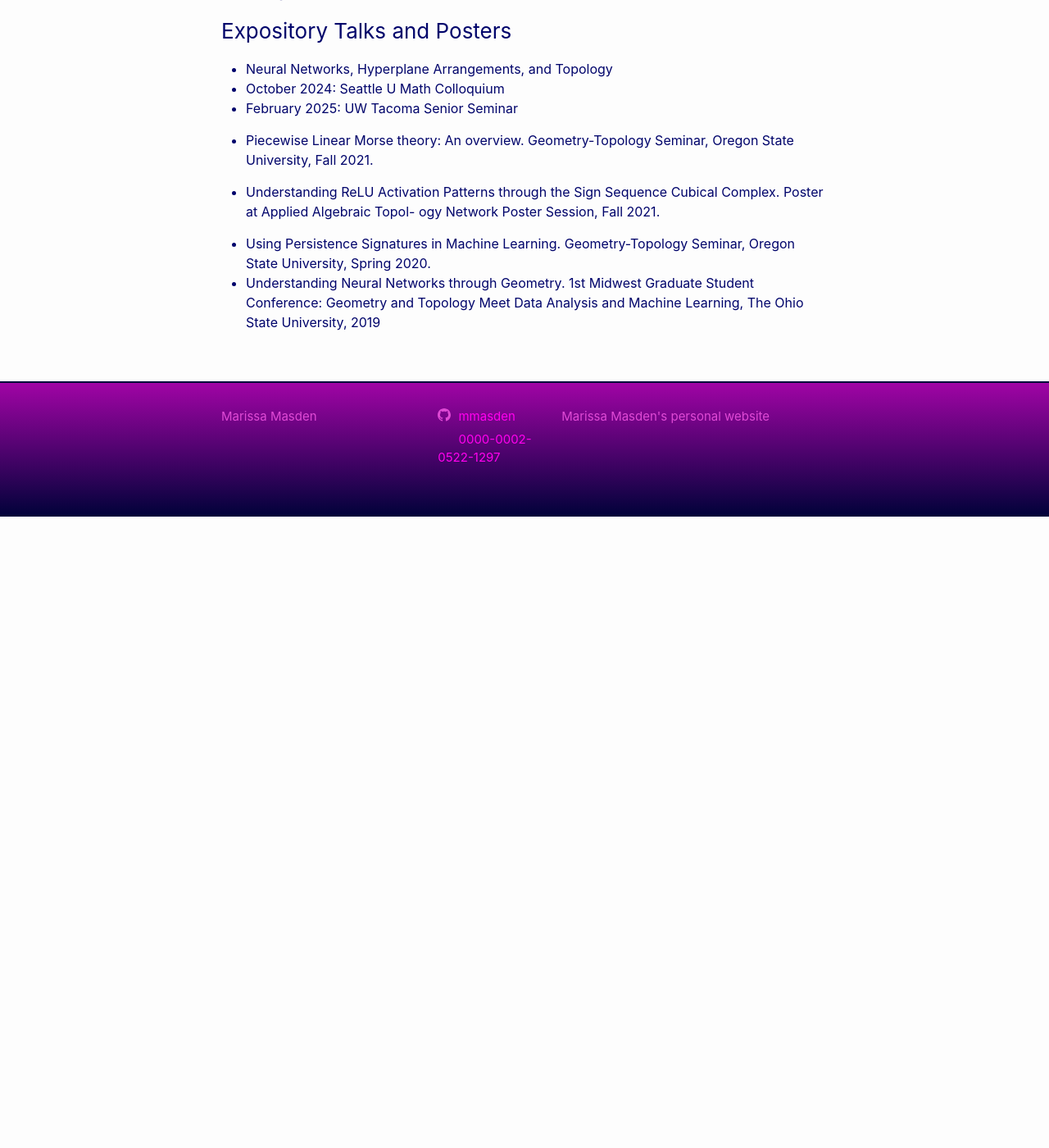
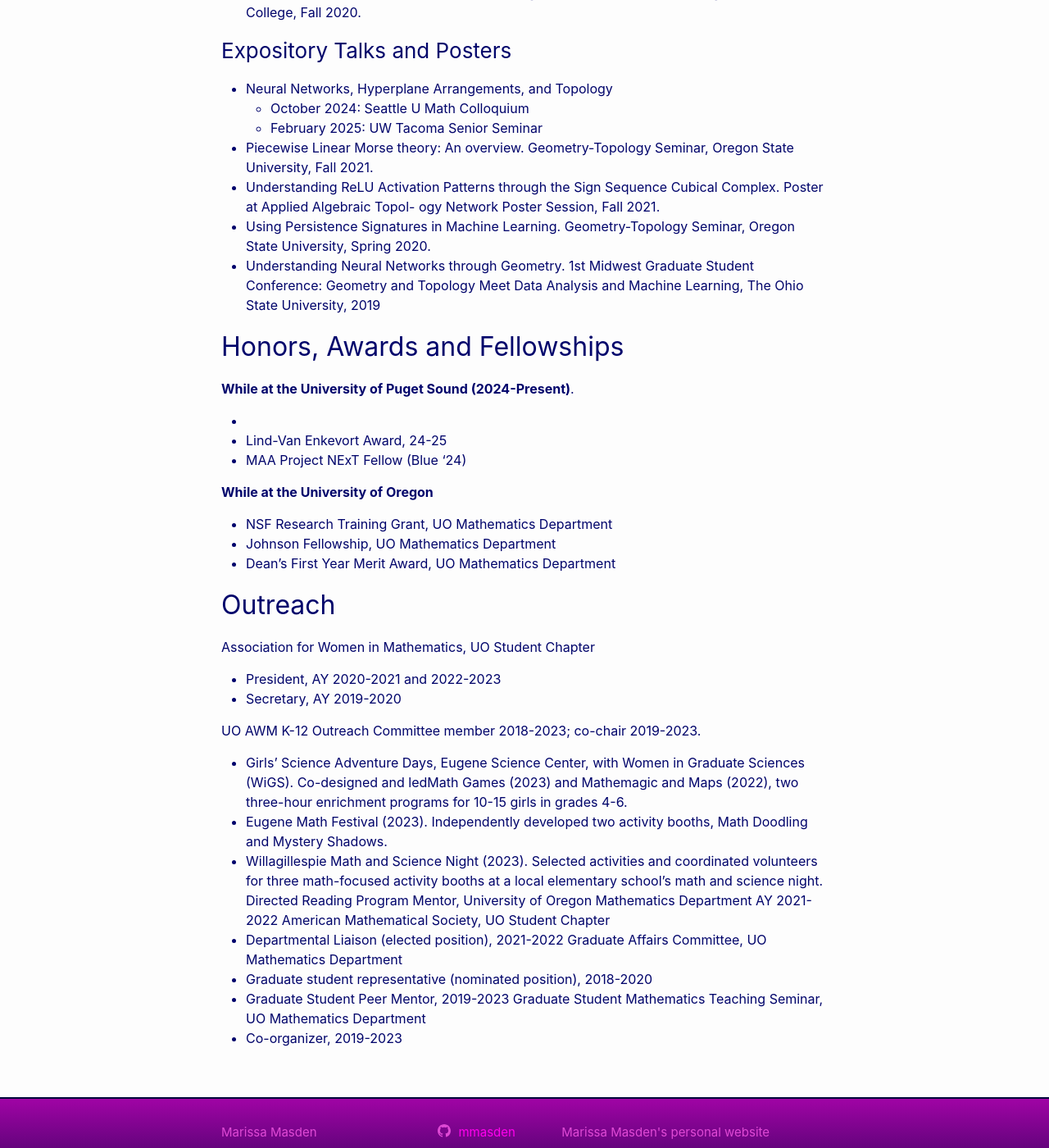
Before and after one commit to mmasden/mmasden.github.io, a Jekyll site: the page built from vitae.markdown, in a window 1280 px wide and 1400 px high, scrolled down 1634 px. Shown: the whole window at 82% size. Built offline with Jekyll 4.4.1, drawn with Linux system fonts in a browser that asks for light colours; before the commit the page ends 2264 px from its top, so only the background shows below that; some of the changed text lies outside the part shown.

Commit message:
updating things more

```diff
--- a/research.markdown
+++ b/research.markdown
@@ -35,9 +35,13 @@ My background and research experiences additionally include applications of grap
 
 
 <div id="prep"></div>
+
 ## In Preparation (working titles)
 
 * *A combinatorial approach to the separation capacity of "dendritic" classification functions*. Caitlin Lienkaemper, Marissa Masden
+* *Computing the Local Complexity of Flat Cells of ReLU networks with Discrete Morse theory*. Robyn Brooks, Marissa Masden.
+* *Thickened Multiclass Decision Boundaries of ReLU networks.* Marissa Masden
+
 
 <div id="papers"></div>
 
--- a/vitae.markdown
+++ b/vitae.markdown
@@ -8,16 +8,17 @@ order: 4
 
 *Last updated on June 10, 2025.*
 
-Contact me at \[my_first_initial\]\[my_last_name\] at pugetsound dot edu
+Contact me  at [mmasden@pugetsound.edu](mailto:mmasden@pugetsound.edu)
 
 ### Contents
 
-1. Education
-2. Research (See Research Page)
-3. Teaching (See Teaching Page)
-4. Talks
-5. Honors and Awards
-6. Leadership, Service & Outreach
+1. [Education](#education)
+2. [Research (See Research Page)](../research/)
+3. [Teaching (See Teaching Page)](../teaching/)
+4. [Talks](#talks)
+5. [Honors, Awards and Fellowships](#honors-and-awards)
+6. [Leadership and Service](#leadership-and-service)
+6. [Outreach](#outreach)
 
 ## Education
 
@@ -35,6 +36,7 @@ Dissertation: *[Accessing the Topological Properties of Neural Network Functions
 *See my [Teaching Page](../teaching/)*
 
 
+<div id="talks"></div>
 ## Talks
 
 ### Research Talks
@@ -65,14 +67,53 @@ mer Presentations, Summer 2021.
 ### Expository Talks and Posters
 
 * Neural Networks, Hyperplane Arrangements, and Topology
- - October 2024: Seattle U Math Colloquium
- - February 2025: UW Tacoma Senior Seminar
-
+  - October 2024: Seattle U Math Colloquium
+  - February 2025: UW Tacoma Senior Seminar
 *  Piecewise Linear Morse theory: An overview. Geometry-Topology Seminar, Oregon State University, Fall 2021.
-
 * Understanding ReLU Activation Patterns through the Sign Sequence Cubical Complex. Poster at Applied Algebraic Topol-
 ogy Network Poster Session, Fall 2021.
-
 * Using Persistence Signatures in Machine Learning. Geometry-Topology Seminar, Oregon State University, Spring 2020.
 *  Understanding Neural Networks through Geometry. 1st Midwest Graduate Student Conference: Geometry and Topology
 Meet Data Analysis and Machine Learning, The Ohio State University, 2019
+
+
+<div id="honors-and-awards"></div>
+
+## Honors, Awards and Fellowships
+
+**While at the University of Puget Sound (2024-Present)**.
+
+*
+* Lind-Van Enkevort Award, 24-25
+* MAA Project NExT Fellow (Blue '24)
+
+**While at the University of Oregon**
+
+* NSF Research Training Grant, UO Mathematics Department
+* Johnson Fellowship, UO Mathematics Department
+* Dean's First Year Merit Award, UO Mathematics Department
+
+<div id="outreach"></div>
+
+## Outreach
+
+
+
+Association for Women in Mathematics, UO Student Chapter
+* President, AY 2020-2021 and 2022-2023
+* Secretary, AY 2019-2020
+
+UO AWM K-12 Outreach Committee member 2018-2023; co-chair 2019-2023.
+*  Girls’ Science Adventure Days, Eugene Science Center, with Women in Graduate Sciences (WiGS). Co-designed and ledMath
+Games (2023) and Mathemagic and Maps (2022), two three-hour enrichment programs for 10-15 girls in grades 4-6.
+* Eugene Math Festival (2023). Independently developed two activity booths, Math Doodling and Mystery Shadows.
+* Willagillespie Math and Science Night (2023). Selected activities and coordinated volunteers for three math-focused activity
+booths at a local elementary school’s math and science night.
+Directed Reading Program Mentor, University of Oregon Mathematics Department AY 2021-2022
+American Mathematical Society, UO Student Chapter
+* Departmental Liaison (elected position), 2021-2022
+Graduate Affairs Committee, UO Mathematics Department
+* Graduate student representative (nominated position), 2018-2020
+* Graduate Student Peer Mentor, 2019-2023
+Graduate Student Mathematics Teaching Seminar, UO Mathematics Department
+* Co-organizer, 2019-2023
```
